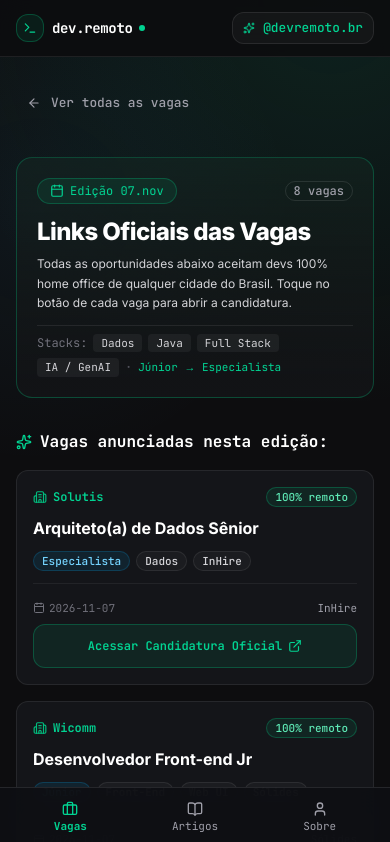
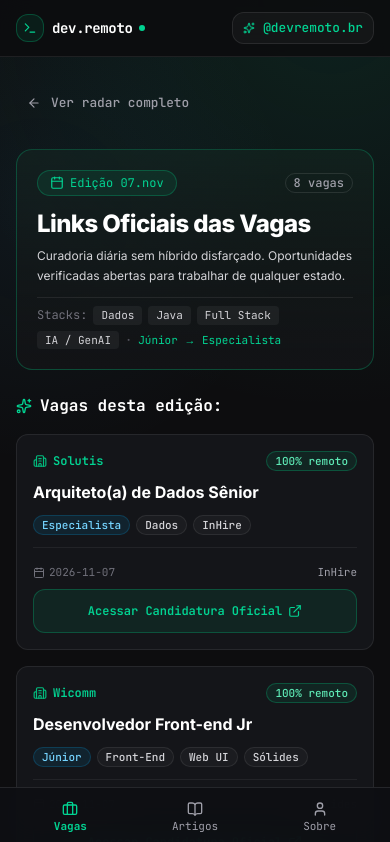
Before and after one commit to luis-henrique-carvalho/devremoto-web, a Next.js app: page /vagas/2026-11-07 in a window 390 px wide. Shown: the top 842 px of the page. Built offline with nearby package versions, Linux system fonts and the light colour scheme.

Commit message:
feat: smart archive banner for older editions and custom 404 recovery page

```diff
--- /dev/null
+++ b/src/app/not-found.tsx
@@ -0,0 +1,48 @@
+import Link from "next/link";
+import { Briefcase, ArrowRight, Sparkles, Terminal } from "lucide-react";
+import { buttonVariants } from "@/components/ui/button";
+
+export default function NotFound() {
+  return (
+    <div className="container mx-auto max-w-2xl px-4 py-16 sm:py-24 flex flex-col items-center text-center gap-6">
+      <div className="size-16 rounded-2xl bg-emerald-500/10 border border-emerald-500/30 flex items-center justify-center text-emerald-400">
+        <Terminal className="size-8" />
+      </div>
+
+      <div className="flex flex-col gap-2">
+        <span className="text-xs font-mono text-emerald-400">404 · Link Expirado ou Não Encontrado</span>
+        <h1 className="text-2xl sm:text-4xl font-extrabold text-white tracking-tight">
+          Essa edição pode ter sido encerrada.
+        </h1>
+        <p className="text-sm text-zinc-400 leading-relaxed max-w-md mx-auto">
+          Como os processos seletivos em tech encerram rápido, essa oportunidade antiga não está mais disponível. Mas o radar atualizado de hoje já está no ar!
+        </p>
+      </div>
+
+      <div className="flex flex-col sm:flex-row items-center gap-3 pt-2 w-full sm:w-auto">
+        <Link
+          href="/vagas"
+          className={buttonVariants({
+            size: "lg",
+            className: "bg-emerald-500 text-black hover:bg-emerald-400 font-mono font-bold w-full sm:w-auto min-h-[48px] flex items-center justify-center",
+          })}
+        >
+          <Briefcase className="size-4 mr-2" />
+          <span>Ver Vagas Abertas Hoje</span>
+          <ArrowRight className="size-4 ml-1.5" />
+        </Link>
+
+        <Link
+          href="/"
+          className={buttonVariants({
+            variant: "outline",
+            size: "lg",
+            className: "border-white/[0.12] hover:bg-white/[0.05] font-mono w-full sm:w-auto min-h-[48px] flex items-center justify-center",
+          })}
+        >
+          <span>Página Inicial</span>
+        </Link>
+      </div>
+    </div>
+  );
+}
--- a/src/app/vagas/[data]/page.tsx
+++ b/src/app/vagas/[data]/page.tsx
@@ -1,12 +1,12 @@
 import { notFound } from "next/navigation";
 import { Metadata } from "next";
 import Link from "next/link";
-import { getEditionByDate, getAllEditions } from "@/lib/vagas";
+import { getEditionByDate, getAllEditions, getLatestEdition } from "@/lib/vagas";
 import { JobCard } from "@/components/job-card";
 import { NewsletterCard } from "@/components/newsletter-card";
 import { buttonVariants } from "@/components/ui/button";
 import { Badge } from "@/components/ui/badge";
-import { Sparkles, Calendar, ArrowLeft } from "lucide-react";
+import { Sparkles, Calendar, ArrowLeft, AlertTriangle, ArrowRight } from "lucide-react";
 
 interface Props {
   params: Promise<{ data: string }>;
@@ -32,16 +32,25 @@ export async function generateMetadata({ params }: Props): Promise<Metadata> {
 
 export default async function EditionPage({ params }: Props) {
   const { data } = await params;
-  const edition = await getEditionByDate(data);
+  const [edition, latestEdition] = await Promise.all([
+    getEditionByDate(data),
+    getLatestEdition(),
+  ]);
 
   if (!edition) {
     notFound();
   }
 
+  // Check if edition is older than 30 days
+  const editionTime = new Date(edition.date).getTime();
+  const now = new Date("2026-11-08T00:00:00Z").getTime();
+  const daysDiff = isNaN(editionTime) ? 0 : Math.floor((now - editionTime) / (1000 * 60 * 60 * 24));
+  const isOlderThan30Days = daysDiff > 30;
+
   return (
-    <div className="container mx-auto max-w-4xl px-4 sm:px-6 py-6 sm:py-12 flex flex-col gap-8">
+    <div className="container mx-auto max-w-4xl px-4 sm:px-6 py-6 sm:py-12 flex flex-col gap-6 sm:gap-8">
       {/* Back button */}
-      <div>
+      <div className="flex items-center justify-between">
         <Link
           href="/vagas"
           className={buttonVariants({
@@ -51,11 +60,51 @@ export default async function EditionPage({ params }: Props) {
           })}
         >
           <ArrowLeft className="size-3.5 mr-1.5" />
-          <span>Ver todas as vagas</span>
+          <span>Ver radar completo</span>
         </Link>
+
+        {isOlderThan30Days && (
+          <Link
+            href="/vagas"
+            className={buttonVariants({
+              size: "sm",
+              className: "bg-emerald-500 text-black hover:bg-emerald-400 font-mono font-bold text-xs min-h-[44px] sm:min-h-0 flex items-center",
+            })}
+          >
+            <span>Ir para o Radar de Hoje</span>
+            <ArrowRight className="size-3.5 ml-1" />
+          </Link>
+        )}
       </div>
 
-      {/* Header Banner - Compact for Instagram Mobile In-App Browser */}
+      {/* Smart Alert for Older Editions (> 30 days) */}
+      {isOlderThan30Days && (
+        <div className="rounded-xl border border-amber-500/30 bg-amber-500/10 p-4 sm:p-5 flex flex-col sm:flex-row items-start sm:items-center justify-between gap-4">
+          <div className="flex items-start gap-3">
+            <AlertTriangle className="size-5 text-amber-400 shrink-0 mt-0.5" />
+            <div className="flex flex-col gap-1">
+              <span className="font-mono font-bold text-amber-300 text-xs sm:text-sm">
+                Edição de Histórico ({edition.dateLabel} · há {daysDiff} dias)
+              </span>
+              <p className="text-xs text-amber-200/80 leading-relaxed max-w-xl">
+                Como os processos seletivos em tech fecham rapidamente, algumas dessas vagas podem já ter sido encerradas pelas empresas. Recomendamos conferir o radar atualizado de hoje.
+              </p>
+            </div>
+          </div>
+
+          <Link
+            href="/vagas"
+            className={buttonVariants({
+              className: "bg-amber-400 text-black hover:bg-amber-300 font-mono font-bold text-xs shrink-0 w-full sm:w-auto min-h-[44px] sm:min-h-0 flex items-center justify-center",
+            })}
+          >
+            <span>Ver Vagas Abertas Hoje</span>
+            <ArrowRight className="size-3.5 ml-1" />
+          </Link>
+        </div>
+      )}
+
+      {/* Header Banner */}
       <div className="flex flex-col gap-3 rounded-2xl border border-emerald-500/30 bg-gradient-to-b from-[#172B24]/40 to-[#121316] p-5 sm:p-7">
         <div className="flex items-center justify-between gap-2">
           <div className="inline-flex items-center gap-1.5 rounded-full border border-emerald-500/30 bg-emerald-500/10 px-3 py-1 text-xs font-mono text-emerald-400">
@@ -73,7 +122,8 @@ export default async function EditionPage({ params }: Props) {
             Links Oficiais das Vagas
           </h1>
           <p className="text-xs sm:text-sm text-zinc-300 leading-relaxed">
-            Todas as oportunidades abaixo aceitam devs 100% home office de qualquer cidade do Brasil. Toque no botão de cada vaga para abrir a candidatura.
+            {edition.hook?.lead ||
+              "Todas as oportunidades abaixo aceitam devs 100% home office de qualquer cidade do Brasil. Toque no botão de cada vaga para abrir a candidatura."}
           </p>
         </div>
 
@@ -93,7 +143,7 @@ export default async function EditionPage({ params }: Props) {
       <div className="flex flex-col gap-4">
         <h2 className="text-base font-bold text-white font-mono flex items-center gap-2">
           <Sparkles className="size-4 text-emerald-400" />
-          <span>Vagas anunciadas nesta edição:</span>
+          <span>Vagas desta edição:</span>
         </h2>
 
         <div className="grid grid-cols-1 md:grid-cols-2 gap-4">
```
